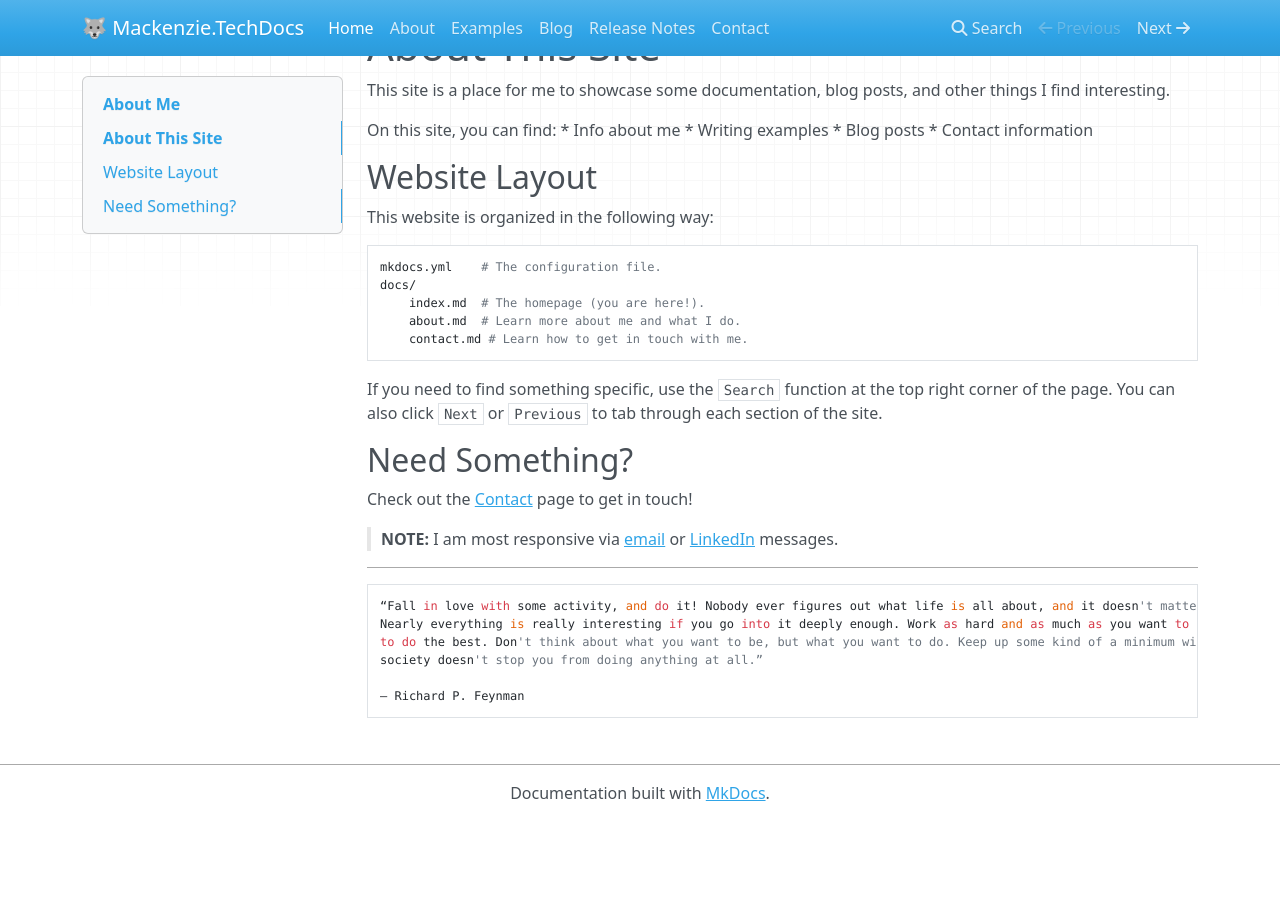
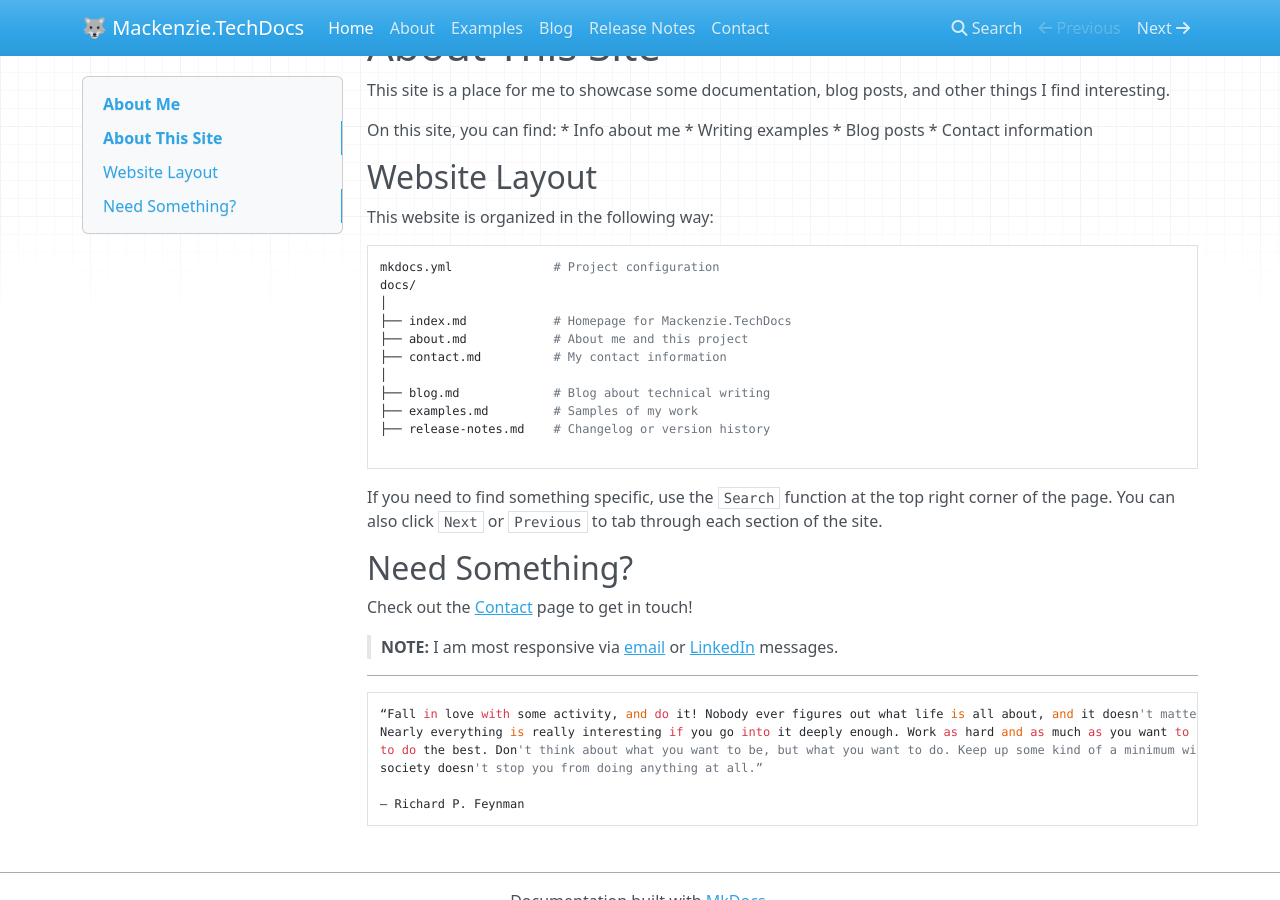
Before and after one commit to mso-docs/mackenzie-techdocs-site, an MkDocs documentation site: the page built from docs/index.md, in a window 1280 px wide and 900 px high, scrolled down 727 px. Built offline with MkDocs 1.6.1, drawn with Linux system fonts in a browser that asks for light colours; nearby versions of some CDN libraries; before the commit the page ends 1548 px from its top, so only the background shows below that.

Commit message:
feat(MTD-3): fixed sitemap, updated to reflect current site structure.

````diff
--- a/docs/index.md
+++ b/docs/index.md
@@ -22,11 +22,19 @@ On this site, you can find:
 ## Website Layout
 This website is organized in the following way:
 
-    mkdocs.yml    # The configuration file.
-    docs/
-        index.md  # The homepage (you are here!).
-        about.md  # Learn more about me and what I do.
-        contact.md # Learn how to get in touch with me.
+```
+mkdocs.yml              # Project configuration
+docs/
+│
+├── index.md            # Homepage for Mackenzie.TechDocs
+├── about.md            # About me and this project
+├── contact.md          # My contact information
+│
+├── blog.md             # Blog about technical writing
+├── examples.md         # Samples of my work
+├── release-notes.md    # Changelog or version history
+
+```
 
 If you need to find something specific, use the ``Search`` function at the top right corner of the page. You can also click ``Next`` or ``Previous`` to tab through each section of the site.
 
````
Also changed, not shown: docs/release-notes.md (+1 -0 lines).
